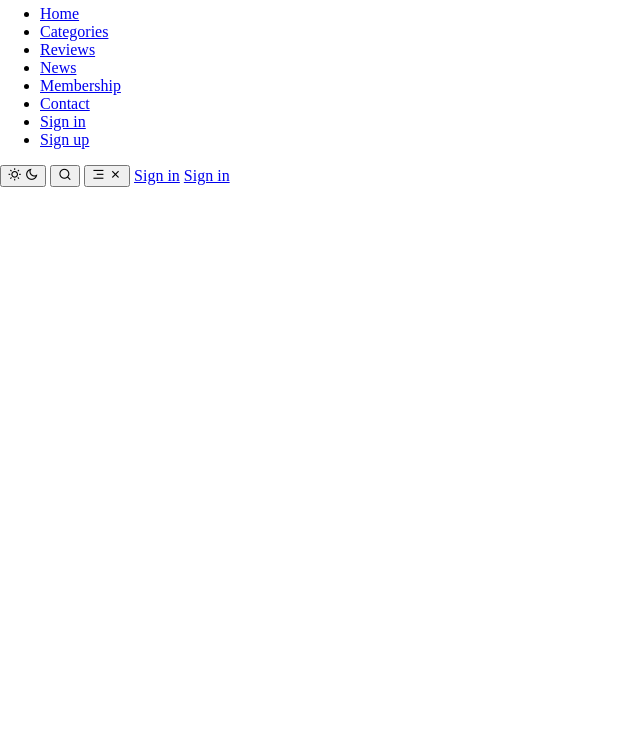
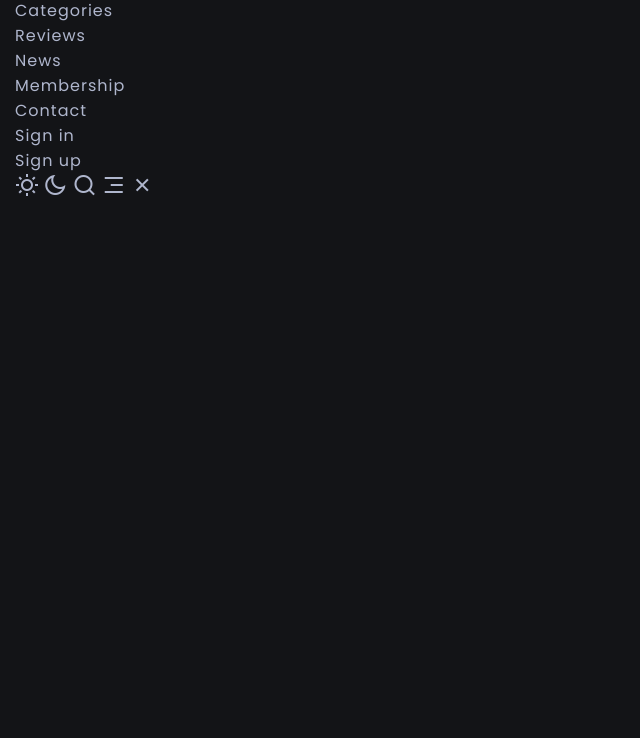
Before and after one commit to DanielCanaviriMenaWebDeveloper/Blog-with-HTML-CSS-and-JS, a plain HTML site: page index.html in a window 1280 px wide. Shown: the part 62-800 px from the top of the page, without its empty margins (0-640 px from the left). Drawn offline with nearby package versions, Linux system fonts and the light colour scheme.

Commit message:
Base CSS

```diff
--- a/assets/css/main.css
+++ b/assets/css/main.css
@@ -1,17 +1,103 @@
 /* Import font */
 @import url('https://fonts.googleapis.com/css2?family=Poppins:wght@300;400;600;700&display=swap');
 
-body {
+/* Custom properties */
+:root {
+    --light-color: #FFF;
+    --light-color-alt: #AFB6CD;
+    --primary-background-color: #131417;
+    --secondary-background-color: #252830;
+    --hover-light-color: var(--light-color);
+    --hover-dark-color: var(--primary-background-color);
+    --gradient-color: linear-gradient(115deg, #4FCF70, #FAD648, #A767E5, #12BCBE, #44CE7B);
+    --transparent-light-color: rgba(255, 255, 255, .05);
+    --transparent-dark-color: rgba(0, 0, 0, .75);
+    --font-family: 'Poppins', sans-serif;
+    --font-size-xsm: 1.2rem;
+    --font-size-sm: 1.6rem;
+    --font-size-md: 2.4rem;
+    --font-size-lg: 3rem;
+    --font-size-xl: 4rem;
+    --gap: 2rem;
+    --margin-sm: 2rem;
+    --margin-md: 3rem;
+    --item-min-height-sm: 20rem;
+    --item-min-height-md: 30rem;
+}
+/* Base styles */
+* {
     margin: 0;
     padding: 0;
     box-sizing: border-box;
 }
 
-/* Custom properties */
+html {
+    font-size: 62.5%;
+}
 
-/* Base styles */
+body {
+    font-family: var(--font-family);
+    font-size: var(--font-size-sm);
+    color: var(--light-color-alt);
+    background-color: var(--primary-background-color);
+    letter-spacing: 1px;
+    transition: background-color .25s, color .25s;
+}
+
+a {
+    text-decoration: none;
+    color: inherit;
+}
+
+img {
+    max-width: 100%;
+    display: block;
+}
+
+ul {
+    list-style: none;
+}
+
+input,
+button {
+    font: inherit;
+    color: inherit;
+    border: none;
+    background-color: transparent;
+    outline: none;
+}
+
+i {
+    font-size: var(--font-size-md);
+}
 
 /* Theme color change */
+body.light-theme {
+     --light-color: #3D3D3D;
+    --light-color-alt: rgba(0, 0, 0, .6);
+    --primary-background-color: #FFF;
+    --secondary-background-color: #F1F1F1;
+    --hover-light-color: #FFF;
+    --transparent-light-color: #252830;
+    --transparent-dark-color: rgba(0, 0, 0, .1);
+}
+
+/* Reusable classes */
+.container {
+    max-width: 160rem;
+    margin: 0 auto;
+    padding: 0 1.5rem;
+}
+
+.place-items-center {
+    display: inline-flex;
+    align-items: center;
+    justify-content: center;
+}
+
+.screen-sm-hidden {
+    display: none;
+}
 
 /* Header */
 
```
